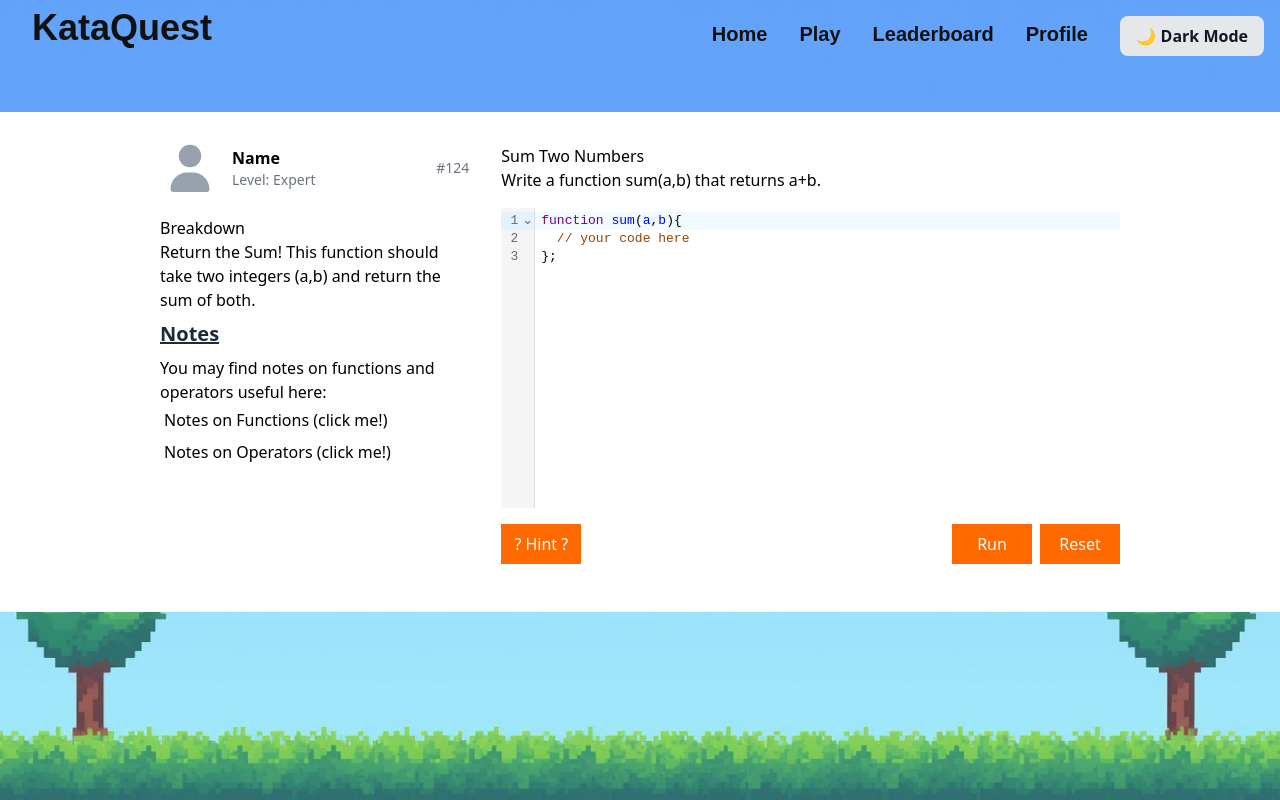
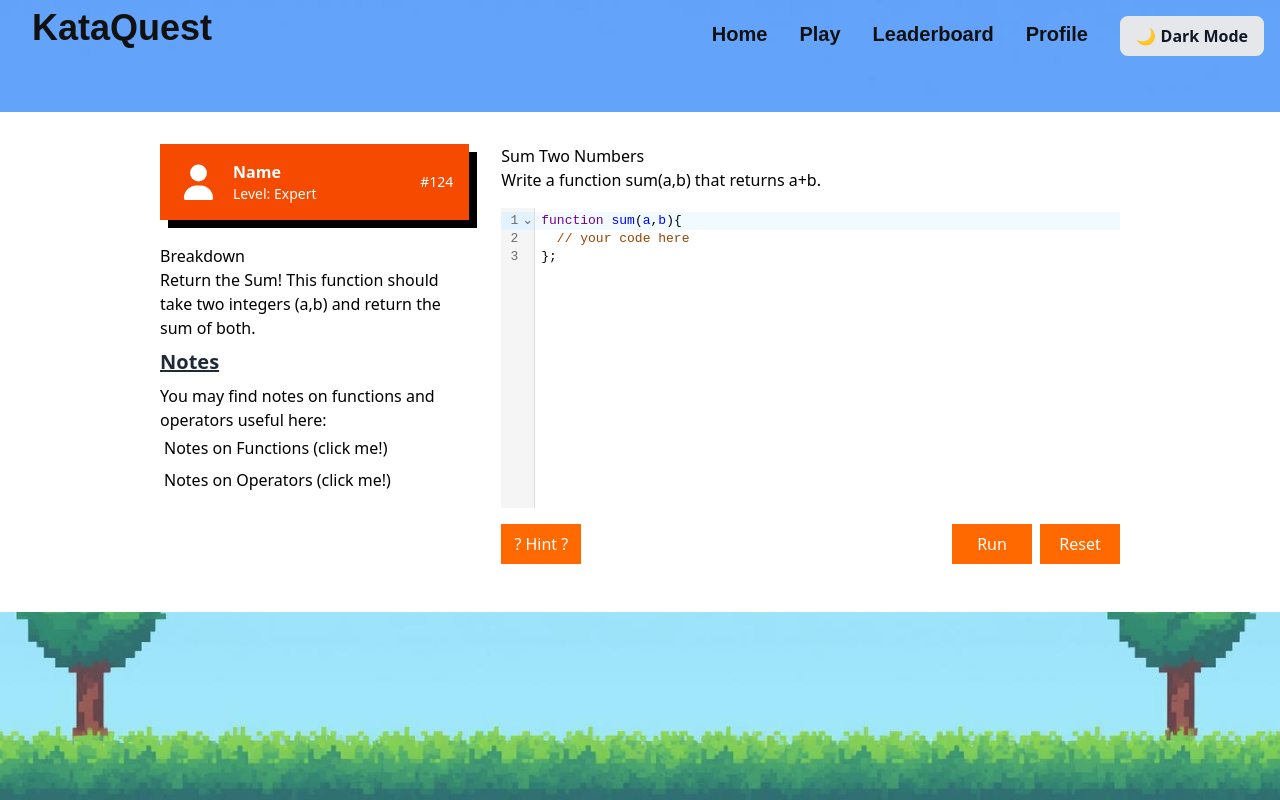
Before and after one commit to will-barnett99/code-game-frontend, a React (Vite) app: page /kata in a window 1280 px wide. Built offline with nearby package versions, Linux system fonts and the light colour scheme.

Commit message:
add styling to user profile on kata page

```diff
--- a/src/components/KataProfile.jsx
+++ b/src/components/KataProfile.jsx
@@ -3,15 +3,15 @@ import { faUser } from "@fortawesome/free-solid-svg-icons";
 
 function KataProfile() {
   return (
-    <header className="flex items-center justify-between mb-6">
+    <header className="flex items-center justify-between mb-6 p-4 bg-orange-600 text-white [box-shadow:8px_8px_0_#000000]">
       <figure className="flex items-center mr-4">
-        <FontAwesomeIcon icon={faUser} className="text-gray-400 text-5xl" />
+        <FontAwesomeIcon icon={faUser} className="text-4xl" />
         <figcaption className="flex flex-col ml-3">
           <p className="font-semibold">Name</p>
-          <p className="text-sm text-gray-500">Level: Expert</p>
+          <p className="text-sm">Level: Expert</p>
         </figcaption>
       </figure>
-      <span className="text-sm text-gray-500">#124</span>
+      <span className="text-sm">#124</span>
     </header>
   );
 }
```
